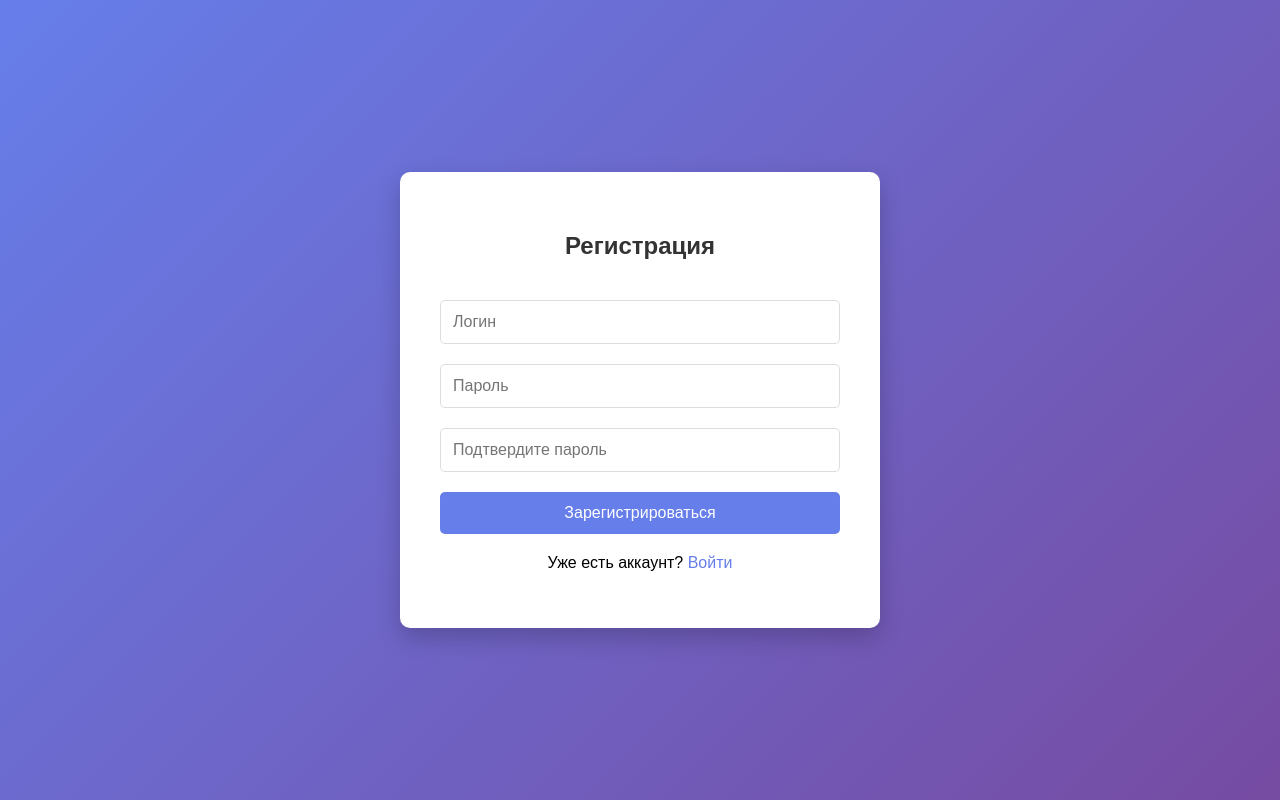
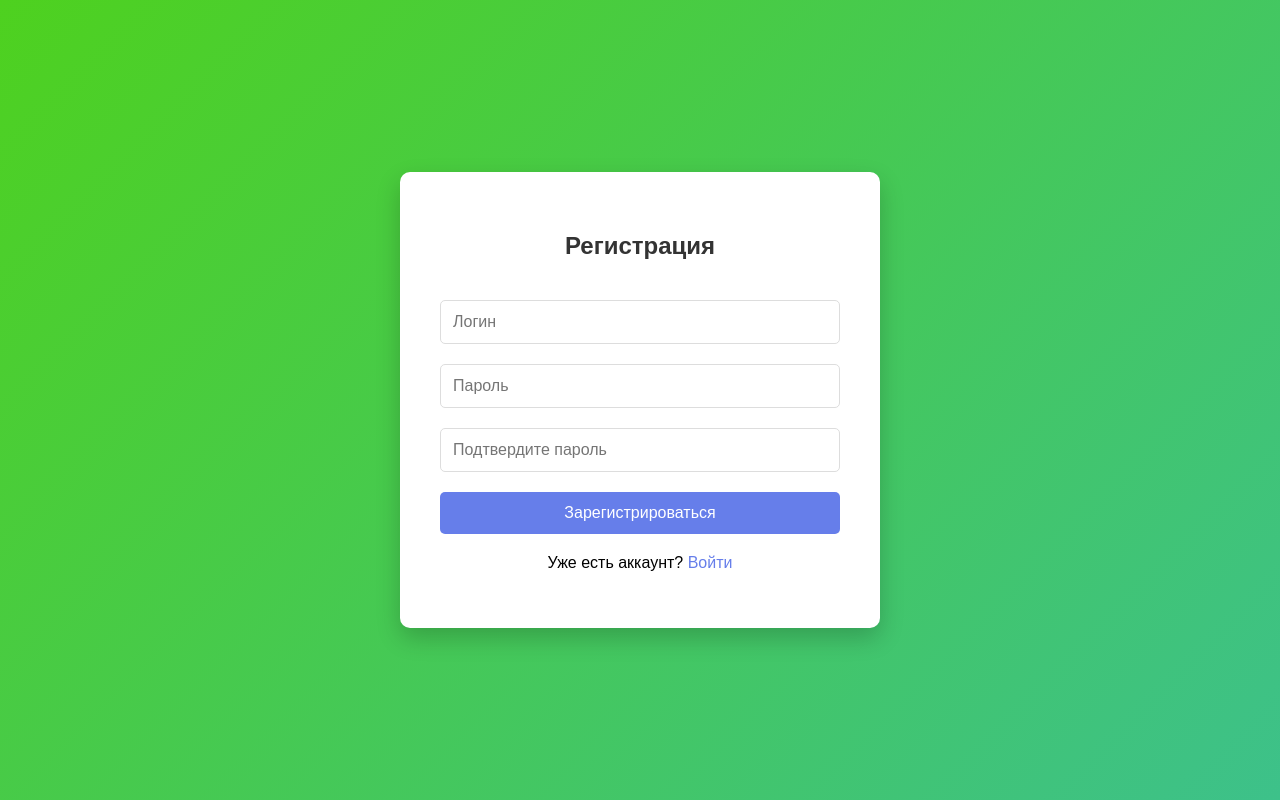
Before and after one commit to criex2281337/FlaskPassword, a Flask app: page /register in a window 1280 px wide. Run offline with Flask 3, Linux system fonts and the light colour scheme.

Commit message:
Update register.html

```diff
--- a/templates/register.html
+++ b/templates/register.html
@@ -5,7 +5,7 @@
     <style>
         body {
             font-family: Arial, sans-serif;
-            background: linear-gradient(135deg, #667eea 0%, #764ba2 100%);
+            background: linear-gradient(135deg, #4ed11f 0%, #3dc18a 100%);
             margin: 0;
             padding: 0;
             display: flex;
```
